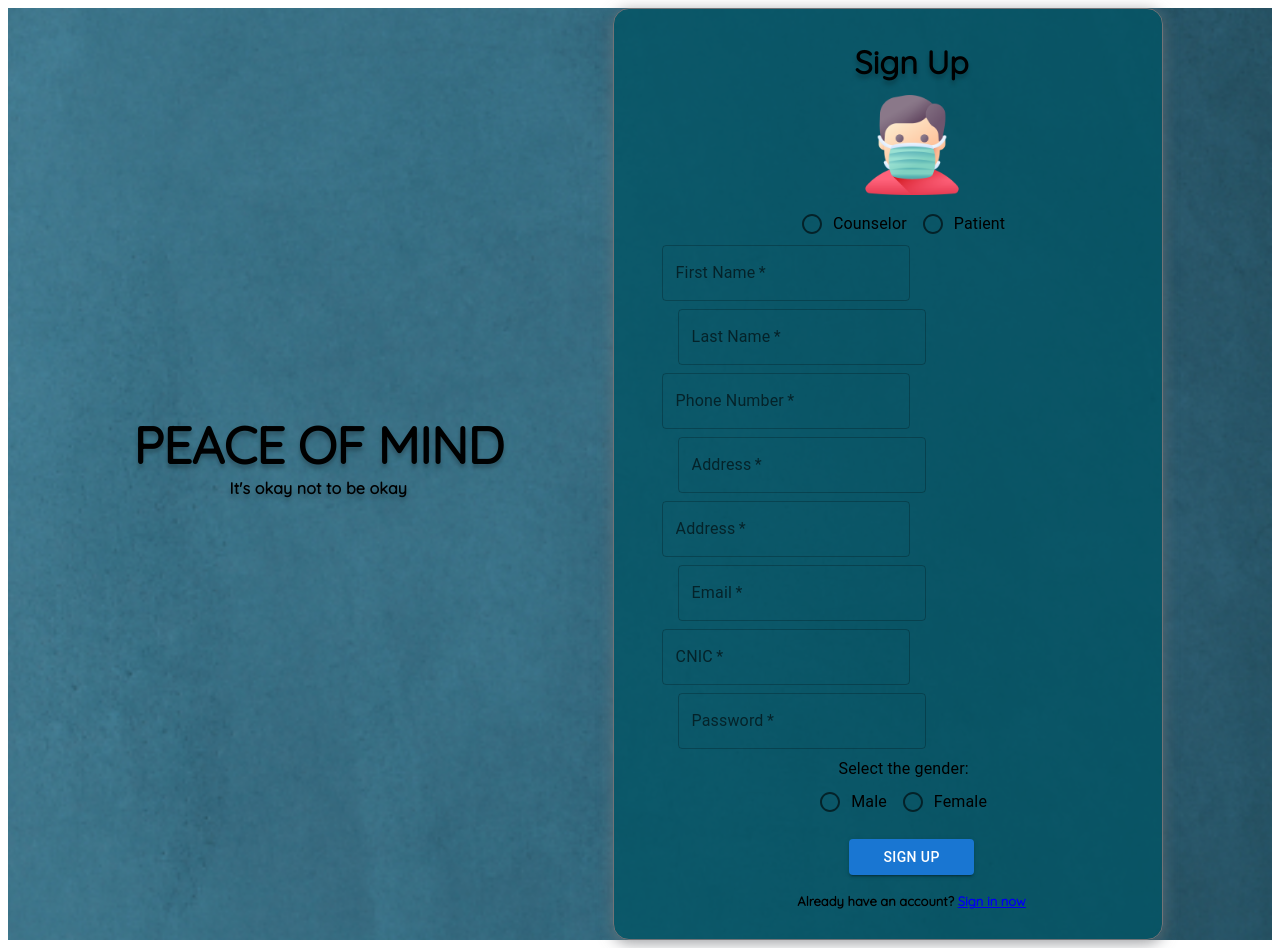
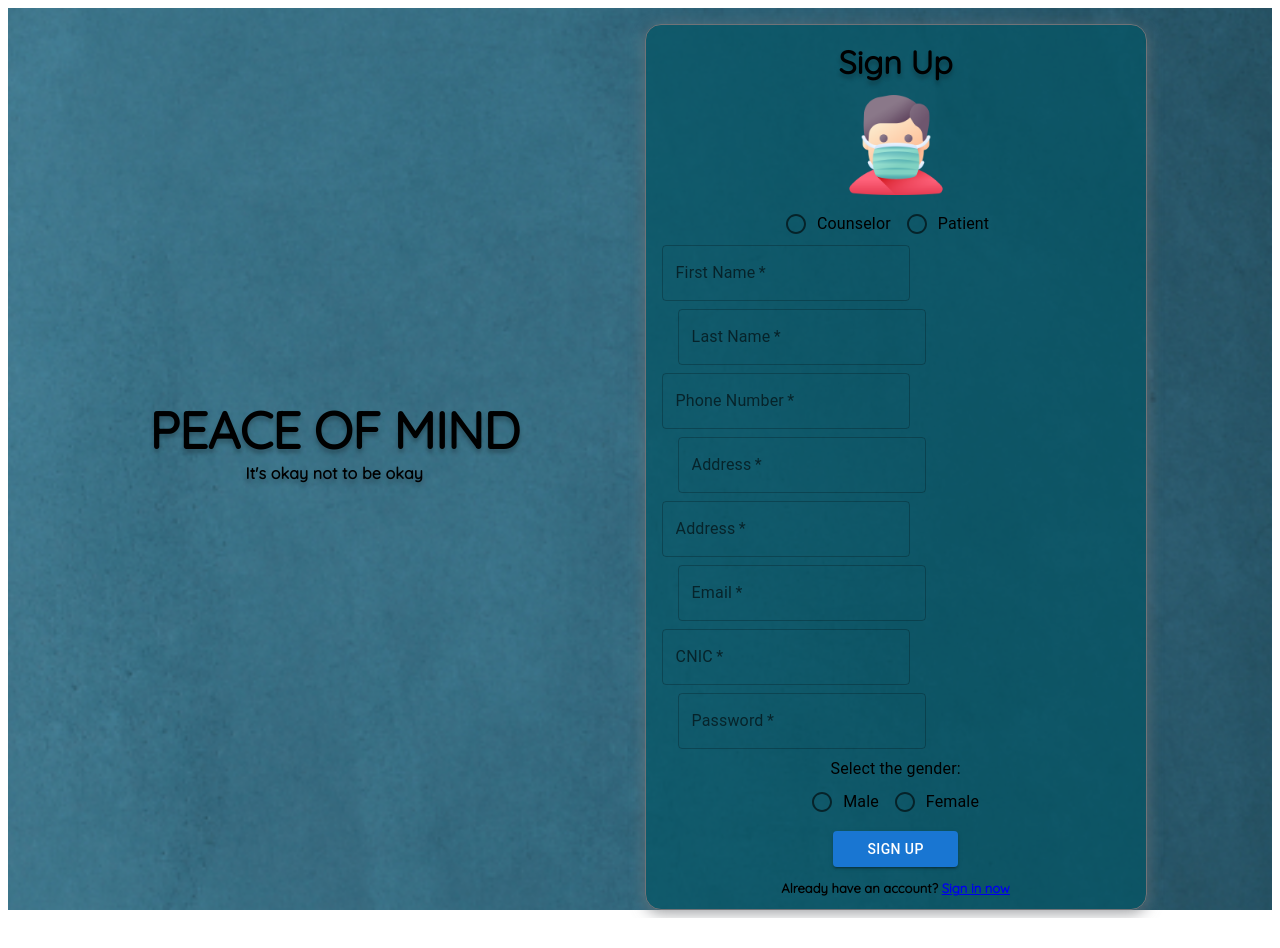
Before and after one commit to mohammadsabih6/React_FrontEnd, a React (Create React App) app: page / in a window 1280 px wide. After the commit the page ends 918 px from the top, so only its background shows below. Built offline with nearby package versions, Linux system fonts and the light colour scheme.

Commit message:
refactored

```diff
--- a/src/components/SignupPage.jsx
+++ b/src/components/SignupPage.jsx
@@ -12,6 +12,7 @@ import {
 import plan_background from "../images/plan_background.jpeg";
 import doctor from "../images/doctor.png";
 import patient from "../images/patient.png";
+import "./SignUp.module.css";
 
 const SignupForm = () => {
   const [formData, setFormData] = useState({
@@ -243,8 +244,9 @@ const SignupForm = () => {
           flexDirection: "column",
           justifyContent: "center",
           alignItems: "center",
-          backgroundColor: "rgba(2, 84, 100, 0.8)",
-          padding: "2rem  0rem 0rem 3rem",
+          backgroundColor: "rgba(2, 84, 100, 0.7)",
+         marginTop: "1rem",
+         paddingTop: "1rem",
 
          borderRadius: "10px",
           maxWidth: "500px",
@@ -273,6 +275,7 @@ const SignupForm = () => {
               display: "flex",
               flexDirection: "column",
               alignItems: "center",
+
             }}>
             <img
               src={formData.role === "COUNSELOR" ? doctor : patient}
@@ -305,7 +308,7 @@ const SignupForm = () => {
               )}
             </FormControl>
           </Box>
-          <Box styles={{ marginBottom: "10rem" }}>
+          <Box sx={{paddingLeft: "1rem"}}>
             <TextField
               styles={{ margin: "2rem", border: "2px solid red" }}
               label="First Name"
@@ -462,7 +465,7 @@ const SignupForm = () => {
               )}
             </FormControl>
           </Box>
-          <Box sx={{ display: "flex", justifyContent: "center", marginTop: 2 }}>
+          <Box sx={{ display: "flex", justifyContent: "center", marginTop: 1 }}>
             <Button variant="contained" type="submit" sx={{ width: "25%" }}>
               Sign Up
             </Button>
@@ -470,9 +473,9 @@ const SignupForm = () => {
         </form>
         <p
             style={{
-              // marginLeft: "30rem",
-              paddingTop: "5px",
-              marginBottom: "30px",
+
+
+
               fontFamily: "Quicksand, sans-serif",
               fontSize: "13px",
               fontWeight: "bold",
```
